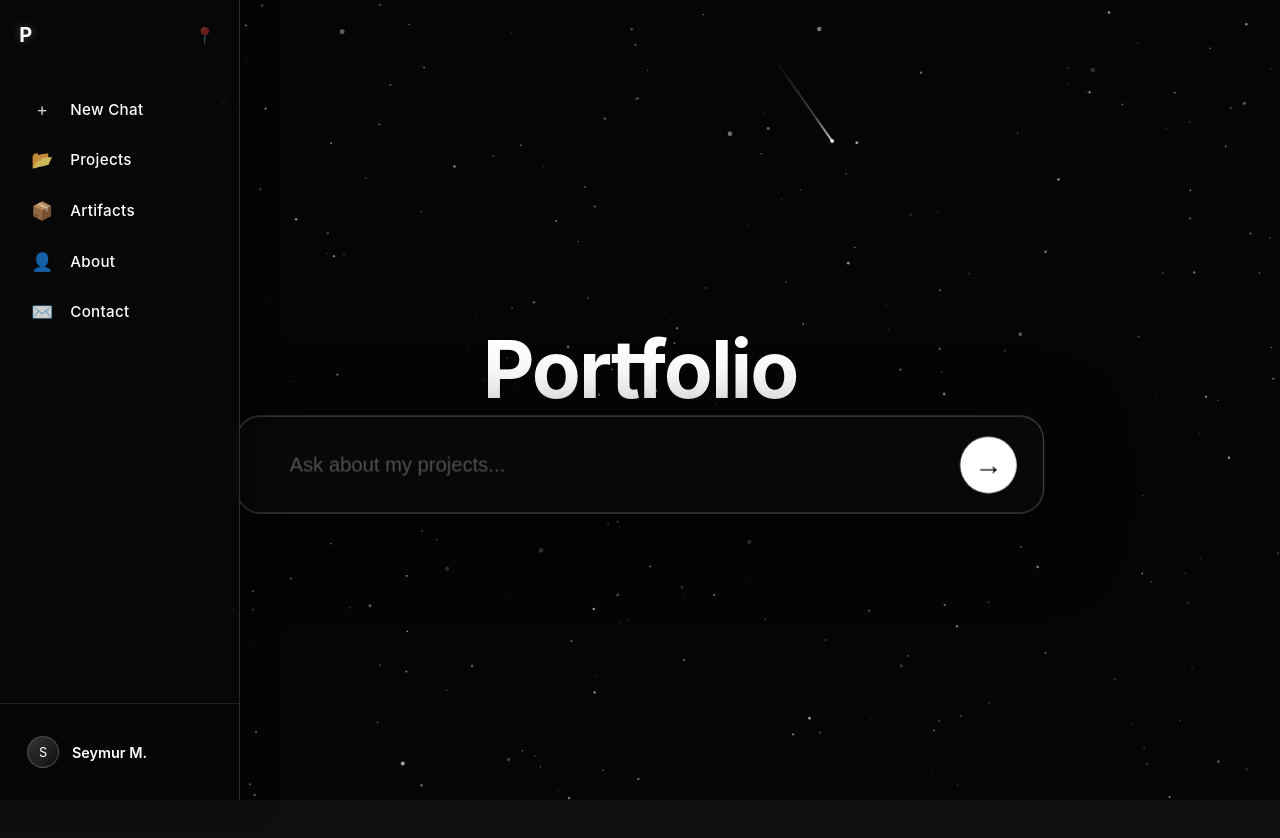
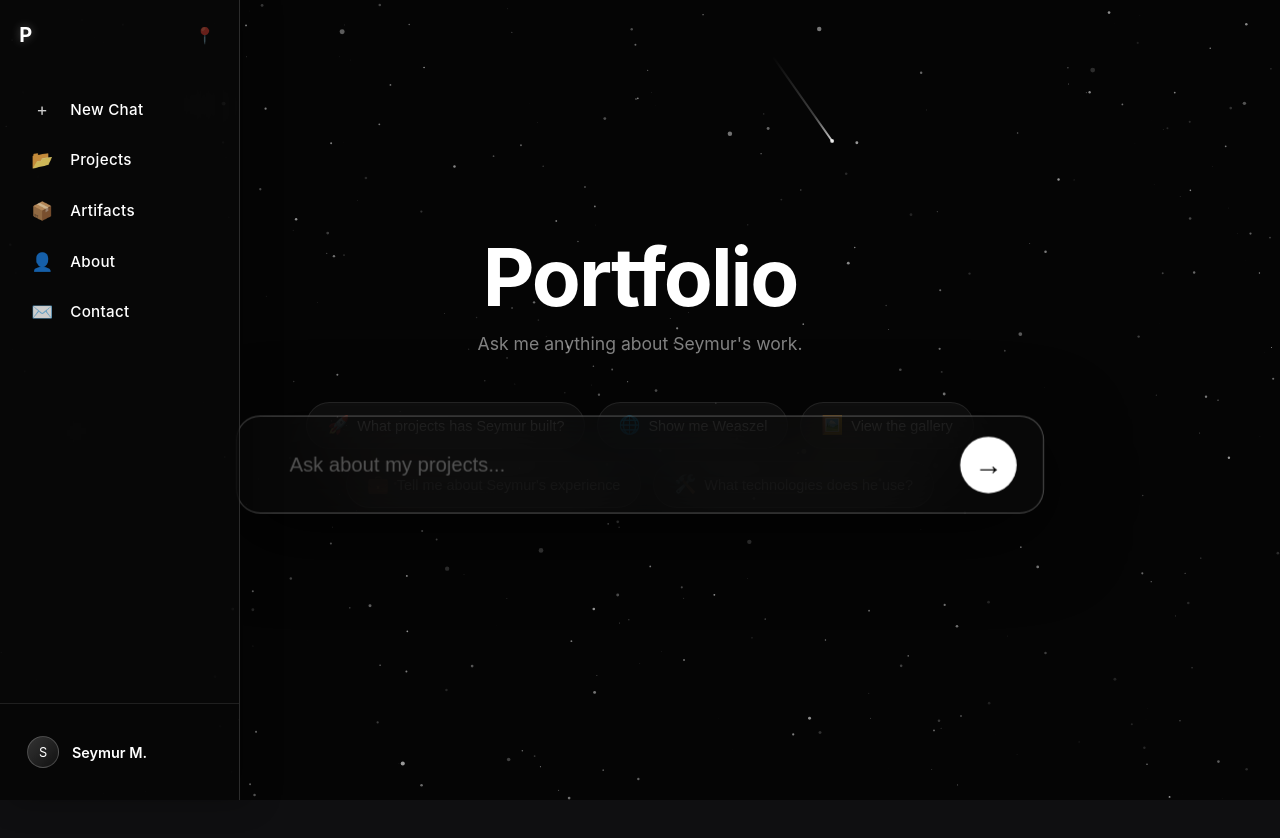
Before and after one commit to smammadov1994/Portfolio, a React (Vite) app: page / in a window 1280 px wide. Shown: the top 838 px of the page. Built offline with nearby package versions, Linux system fonts and the light colour scheme.

Commit message:
feat: Add starter prompt chips to hero view for quick navigation

```diff
--- a/src/components/ChatInterface.css
+++ b/src/components/ChatInterface.css
@@ -63,7 +63,79 @@
 }
 
 .hero-subtitle {
-    display: none; /* Hide subtitle to match the clean "Grok" look requested or keep very subtle */
+    color: rgba(255, 255, 255, 0.5);
+    font-size: 1.1rem;
+    margin: 0.5rem 0 2rem 0;
+}
+
+/* Starter Prompts */
+.starter-prompts {
+    display: flex;
+    flex-wrap: wrap;
+    justify-content: center;
+    gap: 0.75rem;
+    max-width: 700px;
+    margin-top: 1rem;
+    animation: fadeInUp 0.6s ease 0.3s both;
+}
+
+@keyframes fadeInUp {
+    from {
+        opacity: 0;
+        transform: translateY(20px);
+    }
+    to {
+        opacity: 1;
+        transform: translateY(0);
+    }
+}
+
+.starter-chip {
+    display: flex;
+    align-items: center;
+    gap: 0.5rem;
+    padding: 0.75rem 1.25rem;
+    background: rgba(255, 255, 255, 0.05);
+    border: 1px solid rgba(255, 255, 255, 0.1);
+    border-radius: 100px;
+    color: rgba(255, 255, 255, 0.8);
+    font-size: 0.9rem;
+    cursor: pointer;
+    transition: all 0.3s ease;
+    backdrop-filter: blur(10px);
+}
+
+.starter-chip:hover {
+    background: rgba(255, 255, 255, 0.12);
+    border-color: rgba(130, 170, 255, 0.4);
+    color: white;
+    transform: translateY(-2px);
+    box-shadow: 0 8px 24px rgba(100, 80, 200, 0.2);
+}
+
+.starter-chip:active {
+    transform: translateY(0) scale(0.98);
+}
+
+.chip-emoji {
+    font-size: 1.1rem;
+}
+
+.chip-text {
+    font-weight: 500;
+}
+
+@media (max-width: 600px) {
+    .starter-prompts {
+        flex-direction: column;
+        align-items: center;
+    }
+
+    .starter-chip {
+        width: 100%;
+        max-width: 280px;
+        justify-content: center;
+    }
 }
 
 /* Input Transitions */
--- a/src/components/ChatInterface.jsx
+++ b/src/components/ChatInterface.jsx
@@ -107,6 +107,27 @@ const ChatInterface = ({ artifact, isArtifactOpen, openArtifact, closeArtifact }
 
     const isHero = messages.length === 0;
 
+    // Starter prompts for the hero view
+    const starterPrompts = [
+        { emoji: '🚀', text: "What projects has Seymur built?" },
+        { emoji: '🌐', text: "Show me Weaszel" },
+        { emoji: '🖼️', text: "View the gallery" },
+        { emoji: '💼', text: "Tell me about Seymur's experience" },
+        { emoji: '🛠️', text: "What technologies does he use?" },
+    ];
+
+    const handlePromptClick = (prompt) => {
+        setInput(prompt);
+        // Auto-submit after a tiny delay for visual feedback
+        setTimeout(() => {
+            const fakeEvent = { preventDefault: () => {} };
+            setInput(prompt);
+            // Trigger the send
+            const submitBtn = document.querySelector('.send-btn');
+            if (submitBtn) submitBtn.click();
+        }, 100);
+    };
+
     return (
         <div className={`chat-container ${isHero ? 'mode-hero' : 'mode-chat'}`}>
 
@@ -122,8 +143,22 @@ const ChatInterface = ({ artifact, isArtifactOpen, openArtifact, closeArtifact }
                 <div className="hero-center">
                     <h1 className="hero-logo">Portfolio</h1>
                     <p className="hero-subtitle">Ask me anything about Seymur's work.</p>
+
+                    <div className="starter-prompts">
+                        {starterPrompts.map((prompt, idx) => (
+                            <button
+                                key={idx}
+                                className="starter-chip"
+                                onClick={() => handlePromptClick(prompt.text)}
+                            >
+                                <span className="chip-emoji">{prompt.emoji}</span>
+                                <span className="chip-text">{prompt.text}</span>
+                            </button>
+                        ))}
+                    </div>
                 </div>
             )}
+
 
             {/* Chat Stream - Only visible when there are messages */}
             {!isHero && (
```
